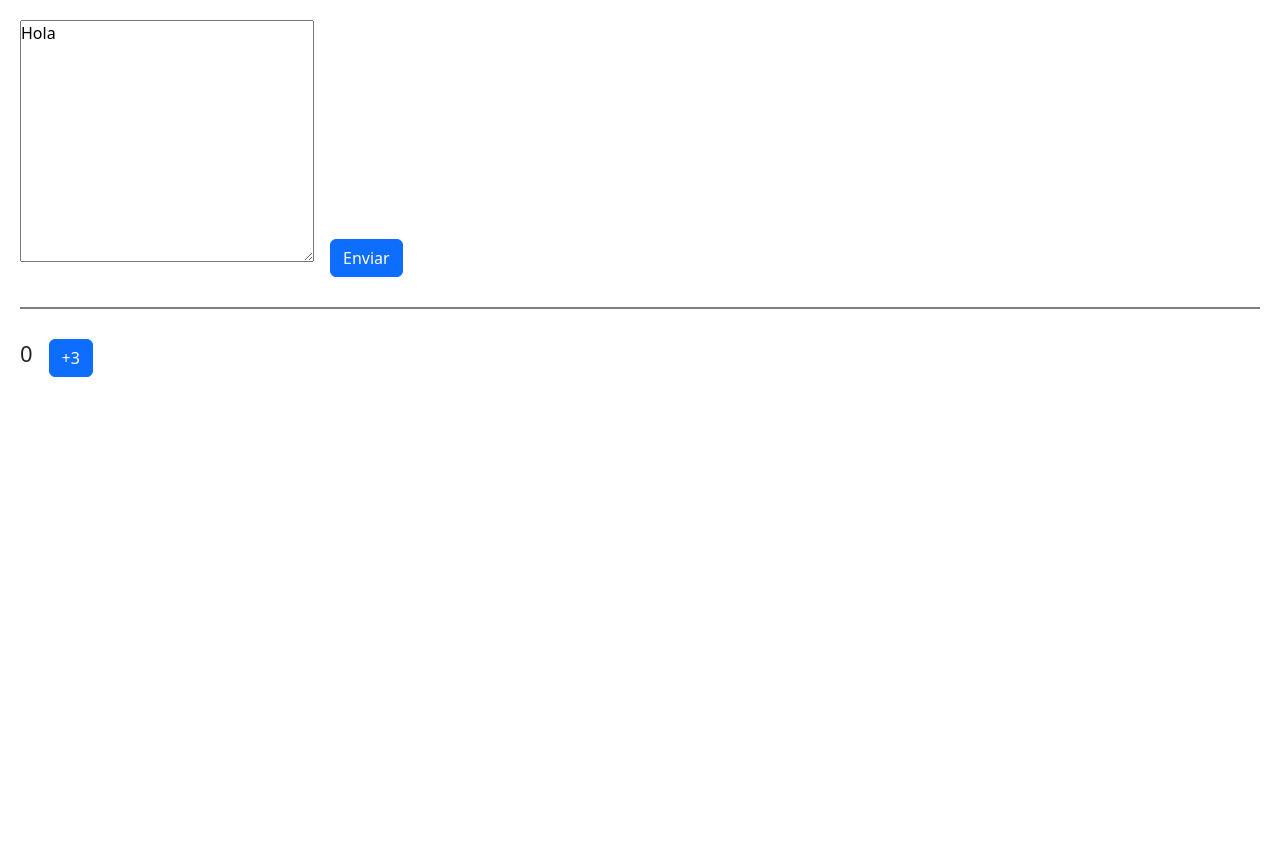
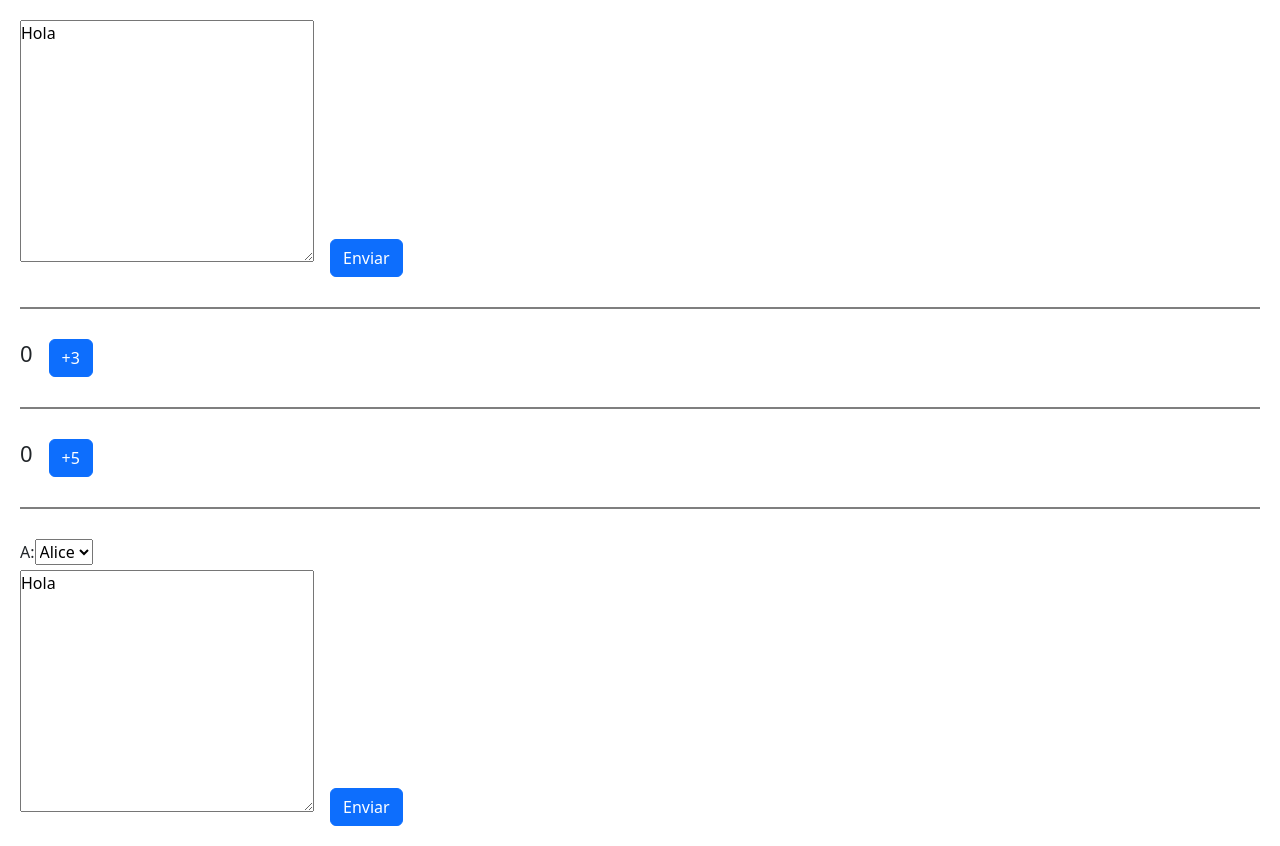
Before and after one commit to dgutierrez21/Learning-ReactJS--React-Docs, a React (Vite) app in the folder 01-learn/: page / in a window 1280 px wide. Before the commit the page ends 800 px from the top, so only its background shows below. Built offline with nearby package versions, Linux system fonts and the light colour scheme.

Commit message:
El estado a través del tiempo

```diff
--- a/01-learn/src/03-agregar-interactividad/04-el-estado-como-una-instantanea/ElEstadoComoUnaInstantanea.jsx
+++ b/01-learn/src/03-agregar-interactividad/04-el-estado-como-una-instantanea/ElEstadoComoUnaInstantanea.jsx
@@ -1,5 +1,7 @@
 import { Counter } from "./counter/Counter";
+import { Counter02 } from "./counter02/Counter02";
 import Form from "./form/Form";
+import Form02 from "./form02/Form02";
 
 const ElEstadoComoUnaInstantanea = () => {
   return (
@@ -7,6 +9,10 @@ const ElEstadoComoUnaInstantanea = () => {
       <Form />
       <div className="separator"></div>
       <Counter />
+      <div className="separator"></div>
+      <Counter02 />
+      <div className="separator"></div>
+      <Form02 />
     </>
   );
 };
--- /dev/null
+++ b/01-learn/src/03-agregar-interactividad/04-el-estado-como-una-instantanea/counter02/Counter02.jsx
@@ -0,0 +1,28 @@
+import { useState } from "react";
+
+export const Counter02 = () => {
+  const [numero, setNumero] = useState(0);
+  return (
+    <>
+      <h1 className="d-inline me-3">{numero}</h1>
+
+      <button
+        className="btn btn-primary"
+        onClick={() => {
+          setNumero(numero + 5);
+          alert(numero);
+
+          tempAlert(numero);
+        }}
+      >
+        +5
+      </button>
+    </>
+  );
+
+  function tempAlert(numero) {
+    setTimeout(() => {
+      alert(numero);
+    }, 3000);
+  }
+};
--- /dev/null
+++ b/01-learn/src/03-agregar-interactividad/04-el-estado-como-una-instantanea/form02/Form02.jsx
@@ -0,0 +1,48 @@
+import { useState } from "react";
+
+const Form02 = () => {
+  const [to, setTo] = useState("alice");
+  const [mensaje, setMensaje] = useState("Hola");
+
+  function handleSubmit(e) {
+    e.preventDefault();
+
+    setTimeout(() => {
+      alert(`Usted dijo ${mensaje} a ${to}`);
+    }, 5000);
+  }
+  return (
+    <>
+      <form action="" onSubmit={handleSubmit}>
+        <label htmlFor="">
+          A:
+          <select
+            name=""
+            id=""
+            value={to}
+            onChange={(e) => setTo(e.target.value)}
+          >
+            <option value="Alice">Alice</option>
+            <option value="Bob">Bob</option>
+          </select>
+        </label>
+
+        <textarea
+          placeholder="Mensaje"
+          value={mensaje}
+          onChange={(e) => setMensaje(e.target.value)}
+          name=""
+          id=""
+          cols="30"
+          rows="10"
+        ></textarea>
+
+        <button className="btn btn-primary ms-3" type="submit">
+          Enviar
+        </button>
+      </form>
+    </>
+  );
+};
+
+export default Form02;
```
Also changed, not shown: 01-learn/src/03-agregar-interactividad/04-el-estado-como-una-instantanea/ElEstadoComoUnaInstantanea.txt.
